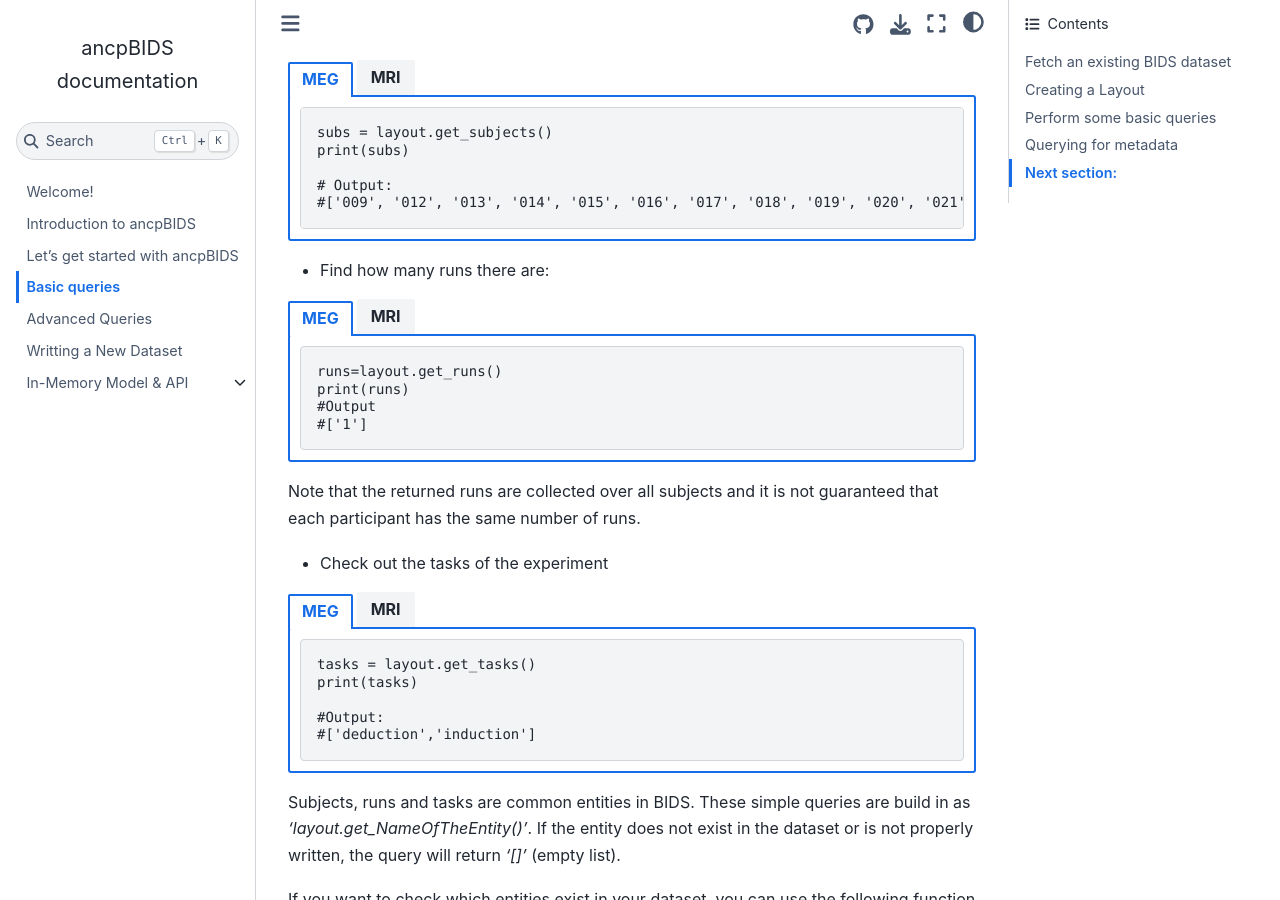
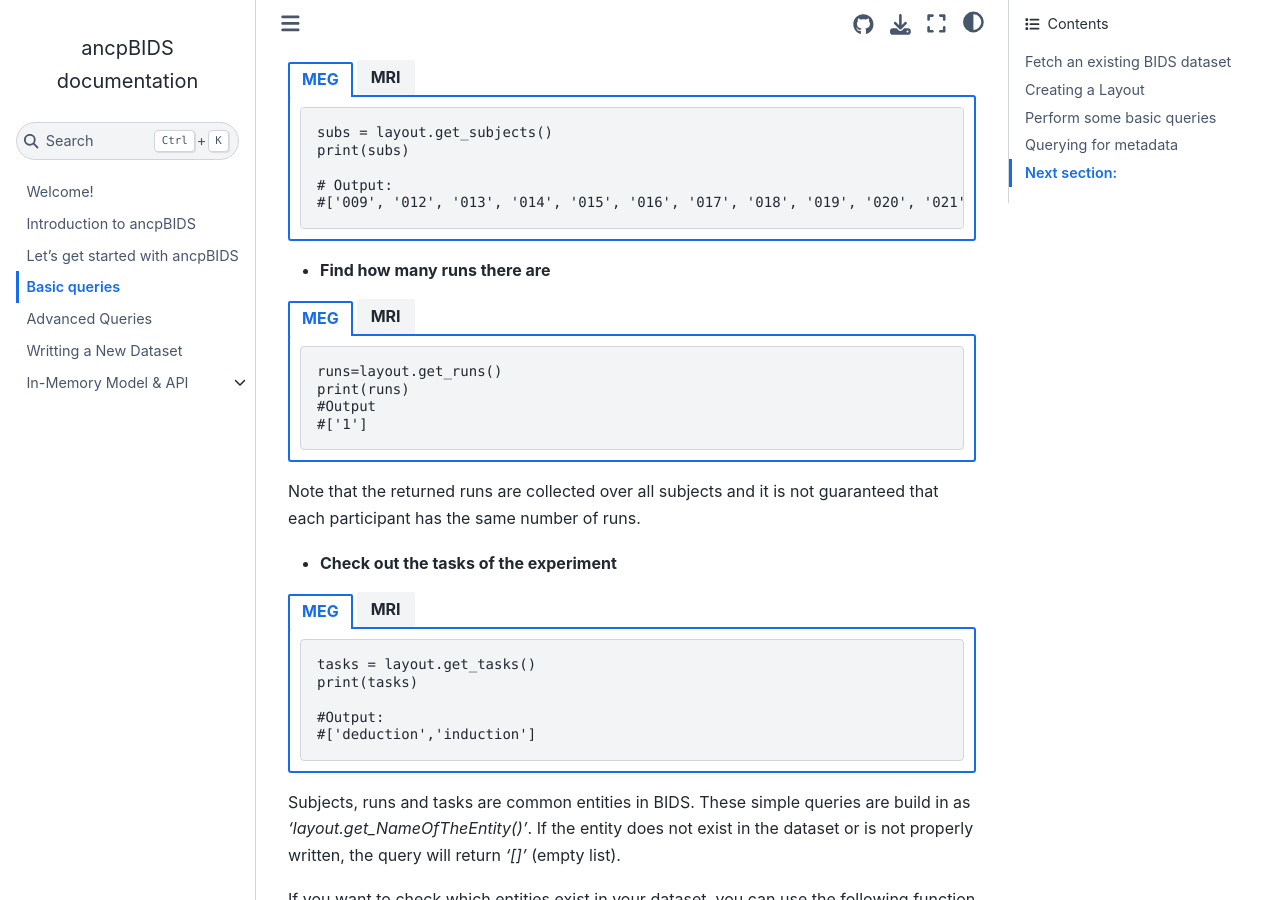
Before and after one commit to alexisbaxman/ancpbids_documentation, a Jupyter Book: the page built from book/query.md, in a window 1280 px wide and 900 px high, scrolled down 954 px. Built offline with Jupyter Book 1.0.4 settings and Sphinx 7.4.7 and the Sphinx Book theme 1.1.4, drawn with Linux system fonts in a browser that asks for light colours.

`````diff
--- a/book/query.md
+++ b/book/query.md
@@ -34,7 +34,7 @@ A core functionality of ancpBIDS is to extract information from datasets. Once w
 ## Perform some basic queries
 With layout held in-memory, we can now use several functions to extract some useful information of the dataset.
 
-* Get all subjects in the dataset
+* **Get all subjects in the dataset**
 
 ````{tab-set}
 ```{tab-item} MEG
@@ -59,7 +59,7 @@ With layout held in-memory, we can now use several functions to extract some use
 ````
 
 
-* Find how many runs there are:
+* **Find how many runs there are**
 ````{tab-set}
 ```{tab-item} MEG
 
@@ -81,7 +81,7 @@ With layout held in-memory, we can now use several functions to extract some use
 ````
 Note that the returned runs are collected over all subjects and it is not guaranteed that each participant has the same number of runs.
 
-* Check out the tasks of the experiment
+* **Check out the tasks of the experiment**
 ````{tab-set}
 ```{tab-item} MEG
 
`````
